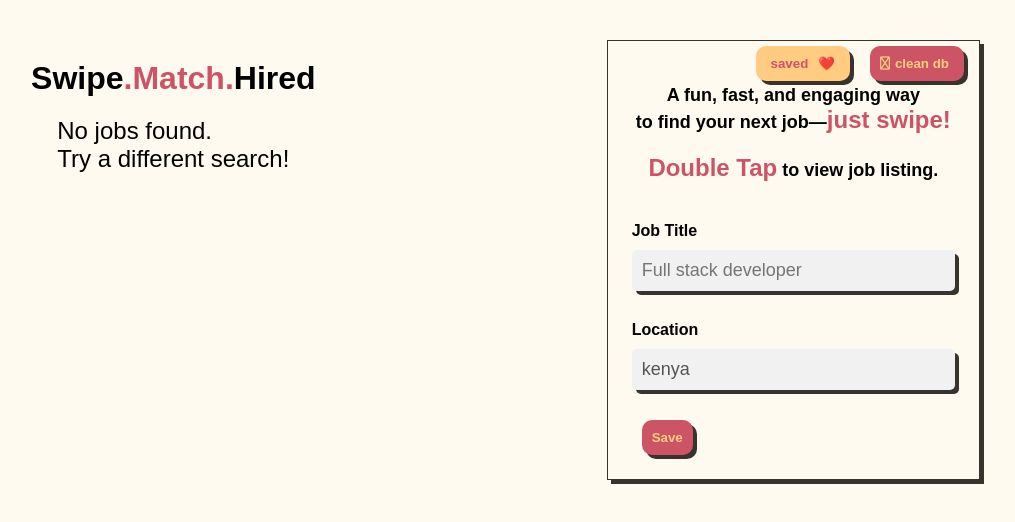
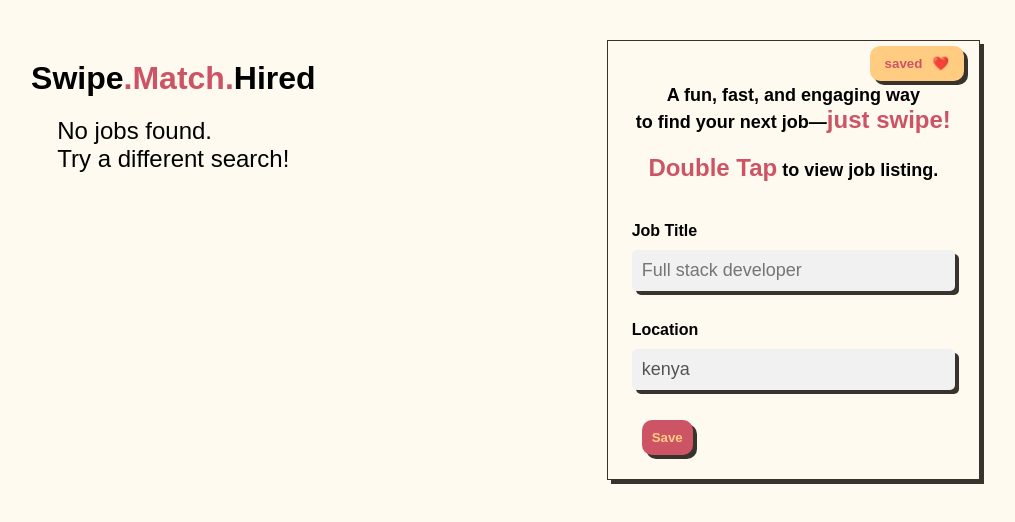
Before and after one commit to dennissammy77/swipe.match.hired, a website: page index.html in a window 1280 px wide. Shown: the whole page, without its empty margins (260-1275 px from the left). Drawn offline with nearby package versions, Linux system fonts and the light colour scheme; a web font is replaced by a local one.

Commit message:
bug: double click fix

```diff
--- a/index.html
+++ b/index.html
@@ -13,6 +13,7 @@
     <!-- Scripts -->
     <script src="https://kit.fontawesome.com/222d7e9761.js" crossorigin="anonymous"></script>
     <script src="https://cdn.jsdelivr.net/npm/swiper@11/swiper-bundle.min.js"></script>
+    <script src="https://cdnjs.cloudflare.com/ajax/libs/hammer.js/2.0.8/hammer.min.js"></script>
 </head>
 <body>
     <div class="cards-container col">
@@ -61,7 +62,7 @@
                     <span>saved</span>
                     <span>❤️</span>
                 </button>
-                <button class="btn btn-primary box-shadow-md border" type="button" id="cleanDb">
+                <button class="btn btn-primary box-shadow-md border hidden" type="button" id="cleanDb">
                     <i class="fa-regular fa-trash"></i>
                     <span>clean db</span>
                 </button>
```
